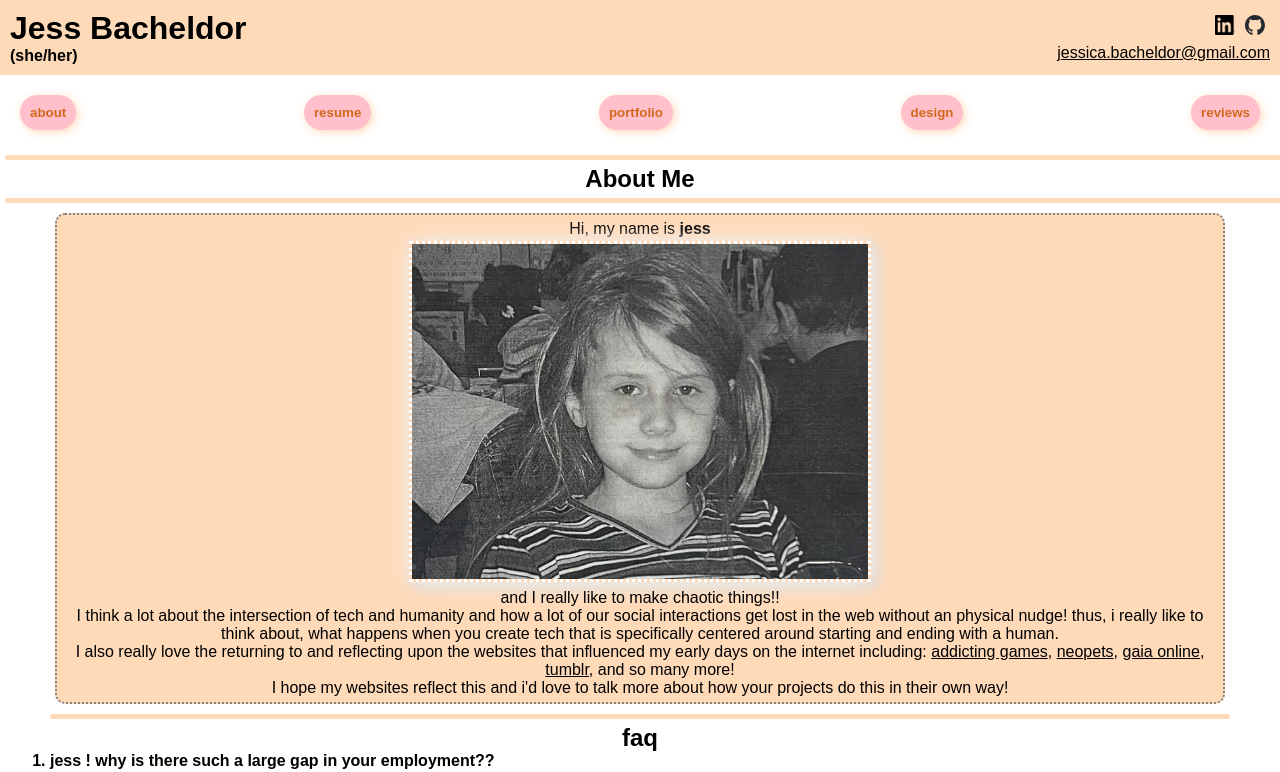
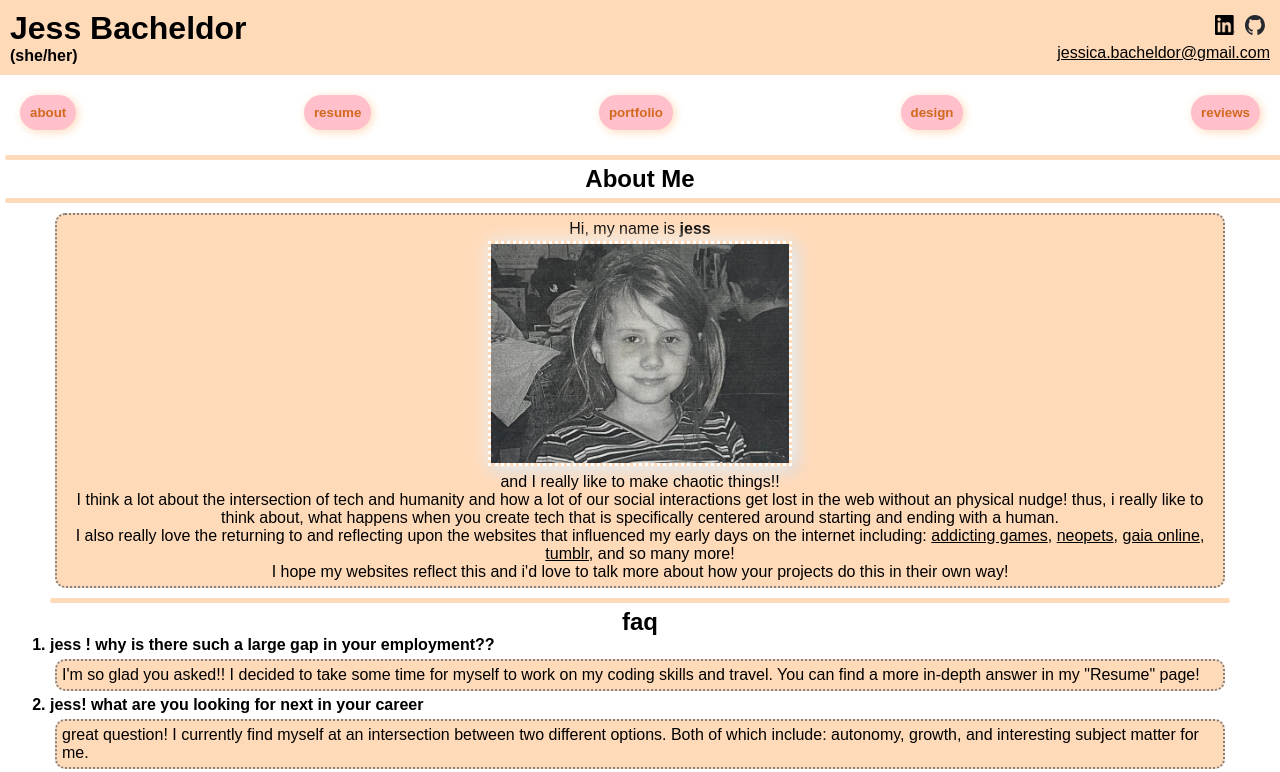
Before and after one commit to jbacheldor/portfolio-nextjs, a Next.js app: page / in a window 1280 px wide. Shown: the top 772 px of the page. Built offline with nearby package versions, Linux system fonts and the light colour scheme.

Commit message:
updating to optimized images

```diff
--- a/src/app/Navigation.tsx
+++ b/src/app/Navigation.tsx
@@ -35,10 +35,8 @@ const Navigation:React.FC = () => {
              <h4>(she/her)</h4></span>
              <span className={styles.rightside}>
             <div>
-                {/* <img onClick={() => redirectTo("linkedin")} alt="linkedin" className={styles.links} src={"/inBug-Black.png"} width="20px" height="20px"/> */}
                 <Image onClick={() => redirectTo("linkedin")}  className={styles.links} alt="linkedin" src={"/InBug-Black.png"} width={20} height={20} />
                 <Image onClick={() => redirectTo("github")} className={styles.links} alt="github" src={"/github-mark.svg"} width={20} height={20} />
-                {/* <img onClick={() => redirectTo("linkedin")} alt="linkedin" className={styles.links} src={"/inBug-Black.png"} width="20px" height="20px"/> */}
             </div>
             <a href="mailto: jessica.bacheldor@gmail.com">jessica.bacheldor@gmail.com</a>
         </span>
--- a/src/app/components/ProjectPopup.tsx
+++ b/src/app/components/ProjectPopup.tsx
@@ -1,3 +1,4 @@
+import Image from "next/image";
 import { ProjectCardsType } from "../types/Projects";
 import Button from "./Button";
 import styles from './components.module.css'
@@ -24,7 +25,7 @@ const ProjectPopup:React.FC<Props> = (props: Props) => {
                 <button className={styles.closebutton} onClick={() => closeWindow()}>x</button>
             </div>
             <div className={styles.popimg}>
-                <img width="45%" height="45%" alt="picture of project but larger" src={`${image}`}/>
+                <Image width={225} height={266} alt="picture of project but larger" src={`${image}`}/>
             </div>
             <div className={styles.techstack}>
                 {techStack?.map((key, index)=> (
--- a/src/app/page.tsx
+++ b/src/app/page.tsx
@@ -1,6 +1,7 @@
 'use client'
 import { useEffect } from 'react'
 import styles from './page.module.css'
+import Image from 'next/image';
 
 export default function Home() {
   useEffect(()=> {
@@ -17,7 +18,7 @@ export default function Home() {
       <div className={styles.aboutBody}>
             <div className={styles.bio}>
                 <p>Hi, my name is <b>jess</b></p>
-                <img className={styles.img} alt="a young jess" src={'/young-me.png'} width="40%" height="40%"/>
+                <Image className={styles.img} alt="a young jess" src={'/young-me.png'} width={304} height={225}/>
                 <p>and I really like to make chaotic things!!</p>
                 <p>I think a lot about the intersection of tech and humanity and how a lot of our social interactions get lost in the web without an physical nudge! thus, i really like to think about, what happens when you create tech that is specifically centered around starting and ending with a human. </p>
                 <p>I also really love the returning to and reflecting upon the websites that influenced my early days on the internet including: <a href="https://www.addictinggames.com/" target="_blank">addicting games</a>, <a href="https://www.neopets.com/" target="_blank">neopets</a>, <a href="https://www.gaiaonline.com/" target="_blank">gaia online</a>, <a href="https://www.tumblr.com/" target="_blank">tumblr</a>, and so many more!</p>
--- a/src/app/reviews/page.tsx
+++ b/src/app/reviews/page.tsx
@@ -5,6 +5,7 @@ import SubmitReview from "../components/SubmitReview";
 import { fakeData } from "../data/localData";
 import Button from "../components/Button";
 import { IDBPDatabase, openDB } from "idb";
+import Image from "next/image";
 type Review = {
     name: string,
     review: string,
@@ -188,8 +189,7 @@ const ReviewsPage:React.FC = () => {
         <div id={`review-theme-${theme}`}>
         {loading &&
             <div id='loader'>
-                <img alt="loading content" id="spin-img" src={"/svgs/spin.svg"} width="150px" height="150px"/>
-                {/* <img id="spin-img" src={"/md-star.svg"} width="100px" height="100px"/> */}
+                <Image alt="loading content" id="spin-img" src={"/svgs/spin.svg"} width={150} height={150}/>
                 <span id='load-words'></span>
             </div>
             }
```
